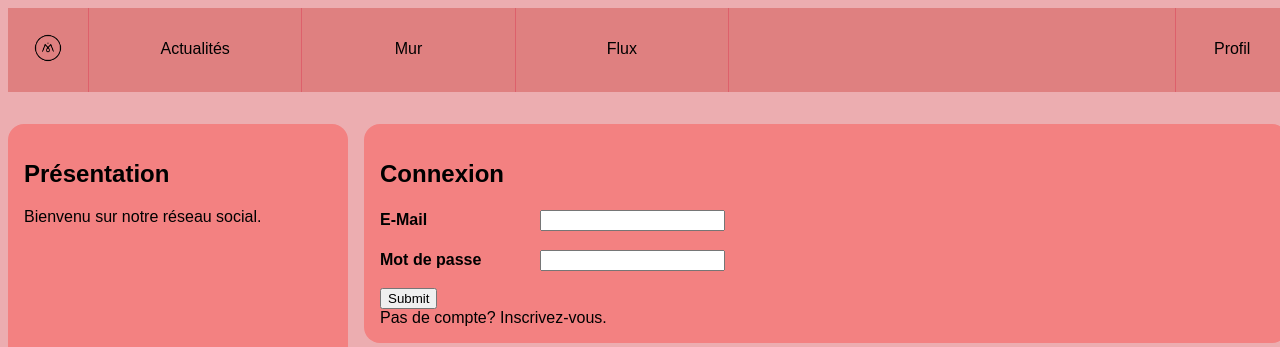
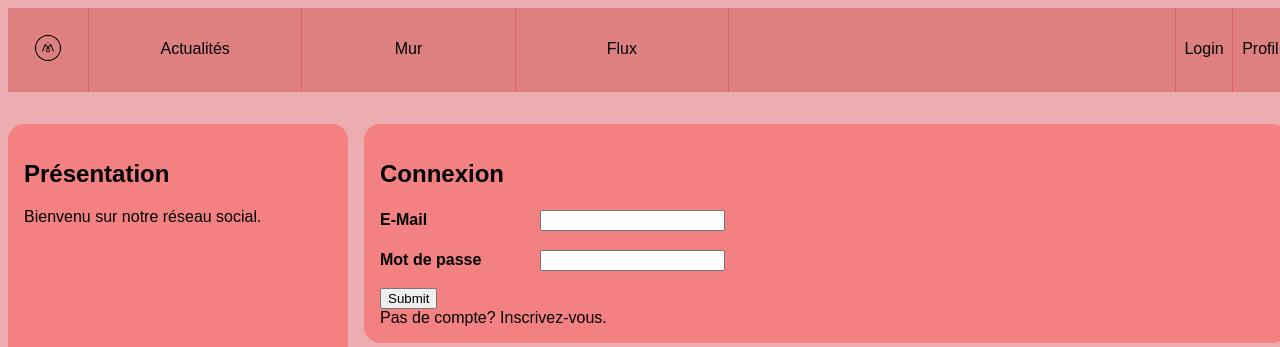
Before and after one commit to IscianeN/Projet-collectif_reseau-social-php, a PHP site: page /login.php in a window 1280 px wide. Shown: the top 347 px of the page. Run offline with PHP 8.4, Linux system fonts and the light colour scheme; a user stored in the database is signed in; data that the repository does not hold is empty.

Commit message:
Added a login button

```diff
--- a/src/navrefactoring.php
+++ b/src/navrefactoring.php
@@ -18,12 +18,17 @@
                 <!-- <a href="tags.php?tag_id=<?php echo $tag['id'] ?>">Mots-clés</a> -->
             </nav>
             <nav id="user">
+                <!-- <div id="login"> -->
+                    <a id="login" href="login.php">Login</a>
+                <!-- </div> -->
+                <div id="profil">
                     <a href="#">Profil</a>
                     <ul>
                         <li><a href="settings.php?user_id=<?php echo $_SESSION['connected_id'] ?>">Paramètres</a></li>
                         <li><a href="followers.php?user_id=<?php echo $_SESSION['connected_id'] ?>">Mes suiveurs</a></li>
                         <li><a href="subscriptions.php?user_id=<?php echo $_SESSION['connected_id'] ?>">Mes abonnements</a></li>
                     </ul>
+                </div>
 
             </nav>
         </header>
--- a/src/style.css
+++ b/src/style.css
@@ -44,17 +44,40 @@ body > header a:hover {
 body > header ul {
   list-style: none;
 }
+
 body > header #user {
+  display: flex;
+  width: 100%;
   margin-left: auto;
   flex: 0.2;
   border-left: 1px solid rgb(221, 96, 107);
 }
-body > header #user > a {
+
+body > header #user #login {
+  width: 100%;
+  /* display: flex; */
+  flex-direction: flex-end;
+}
+
+body > header #user #profil {
+  width: 100%;
+}
+
+body > header #profil > a {
   display: block;
   text-align: center;
   padding: 2em 0;
   width: 100%;
 }
+
+body > header #login {
+  display: block;
+  text-align: center;
+  padding: 2em 0;
+  width: 100%;
+  border-right: 1px solid rgb(221, 96, 107);
+}
+
 body > header #user ul {
   display: none;
   position: absolute;
@@ -66,13 +89,13 @@ body > header #user ul {
 
   z-index: 1;
 }
-body > header #user ul li a {
+body > header #profil ul li a {
   display: block;
   width: 10em;
   padding: 1em;
   border-bottom: 1px solid #99b;
 }
-body > header #user:hover ul {
+body > header #profil:hover ul {
   display: block;
 }
 
```
Lines whose indentation alone changed are shown as unchanged.
